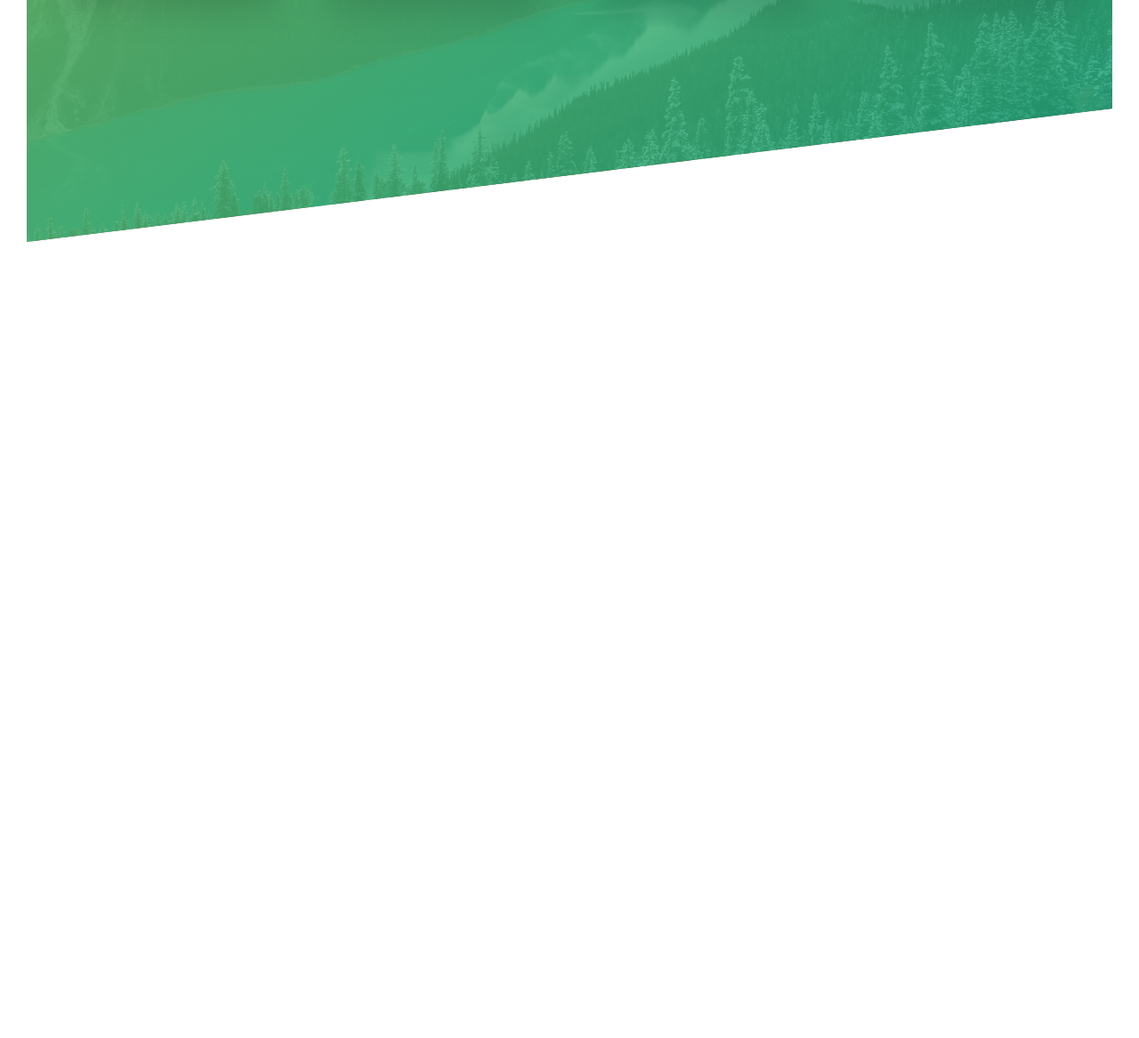
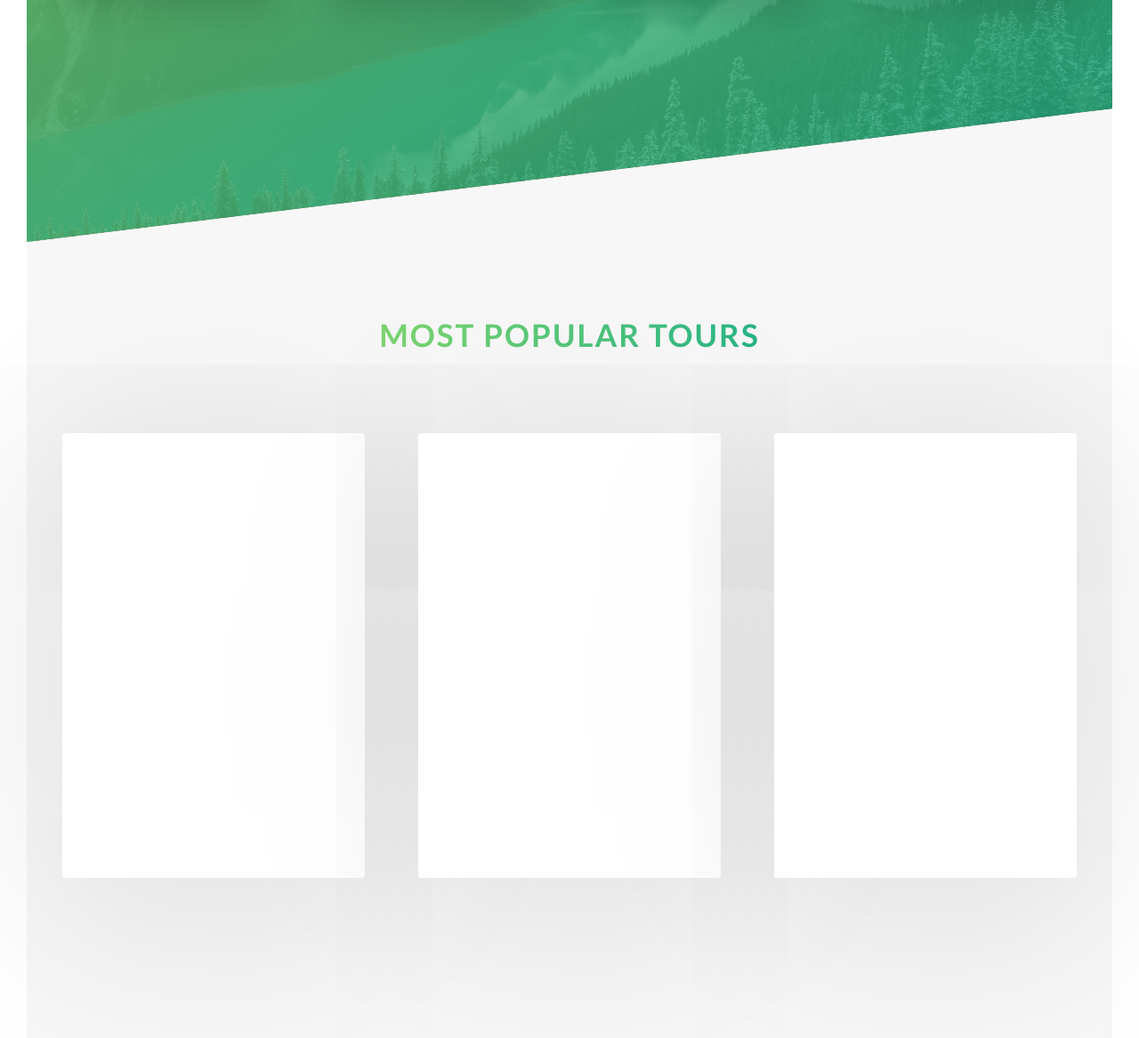
Before and after one commit to euphroshub/natour, a website: page index.html in a window 1280 px wide. Shown: the part 1981-3148 px from the top of the page at 89% size. Before the commit the page ends 2253 px from the top, so only its background shows below. Drawn offline with Linux system fonts and the light colour scheme.

Commit message:
end tour section part 1

```diff
--- a/index.html
+++ b/index.html
@@ -113,6 +113,49 @@
     </div>
 </section>
 
+<section class="section-tours">
+
+    <div class="u-center-text u-margin-bottom-large">
+        <h2 class="heading-secondary">
+            Most popular tours
+        </h2>
+    </div>
+
+    <div class="row">
+        <div class="col-1-of-3">
+            <div class="card">
+                <div class="card__side card__side--front">
+                    FRONT
+                </div>
+                <div class="card__side card__side--back card__side--back-1">
+                    BACK
+                </div>
+            </div>
+        </div>
+        <div class="col-1-of-3">
+            <div class="card">
+                <div class="card__side card__side--front">
+                    FRONT
+                </div>
+                <div class="card__side card__side--back card__side--back-2">
+                    BACK
+                </div>
+            </div>
+        </div>
+        <div class="col-1-of-3">
+            <div class="card">
+                <div class="card__side card__side--front">
+                    FRONT
+                </div>
+                <div class="card__side card__side--back card__side--back-3">
+                    BACK
+                </div>
+            </div>
+        </div>
+    </div>
+
+</section>
+
 </main>
 
 <!--
--- a/sass/abstract/_variables.scss
+++ b/sass/abstract/_variables.scss
@@ -2,6 +2,13 @@
 $color-primary: #55c57a;
 $color-primary-light: #7ed56f;
 $color-primary-dark: #28b485;
+
+$color-secondary-light: #ffb900;
+$color-secondary-dark: #ff7730;
+
+$color-tertiary-light: #2998ff;
+$color-tertiary-dark: #5643fa;
+
 
 $color-grey-light-1: #f7f7f7;
 
--- /dev/null
+++ b/sass/components/_card.scss
@@ -0,0 +1,50 @@
+.card {
+    perspective: 150rem;
+    -moz-perspective: 150rem;
+    position: relative;
+    height: 50rem;
+
+    &__side {
+
+        color: white;
+        font-size: 2rem;
+        height: 50rem;
+        transition: all .8s;
+        position: absolute;
+        top: 0;
+        left: 0;
+        width: 100%;
+        backface-visibility: hidden;
+        border-radius: 3px;
+        box-shadow: 0 1.5rem 40rem rgba($color-black, .15);
+
+        &--front {
+            background-color: $color-white;
+        }
+
+        &--back {
+            background-color: green;
+            transform: rotateY(180deg);
+
+            &-1 {
+                background-image: linear-gradient(to right bottom, $color-secondary-light, $color-secondary-dark);
+            }
+
+            &-2 {
+                background-image: linear-gradient(to right bottom, $color-primary-light, $color-primary-dark);
+            }
+
+            &-3 {
+                background-image: linear-gradient(to right bottom, $color-tertiary-light, $color-tertiary-dark);
+            }
+        }
+    }
+
+    &:hover &__side--front {
+        transform: rotateY(180deg);
+    }
+
+    &:hover &__side--back {
+        transform: rotateY(0);
+    }
+}
--- a/sass/main.scss
+++ b/sass/main.scss
@@ -10,6 +10,7 @@
 @import "base/typography";
 @import "base/utilities";
 
+@import "components/card";
 @import "components/button";
 @import "components/composition";
 @import "components/feature-box";
--- a/sass/pages/_home.scss
+++ b/sass/pages/_home.scss
@@ -20,3 +20,9 @@
     }
 
 }
+
+.section-tours {
+    background-color: $color-grey-light-1;
+    padding: 25rem 0 50rem 0;
+    margin-top: -10rem;
+}
```
Also changed, not shown: css/style.css.
